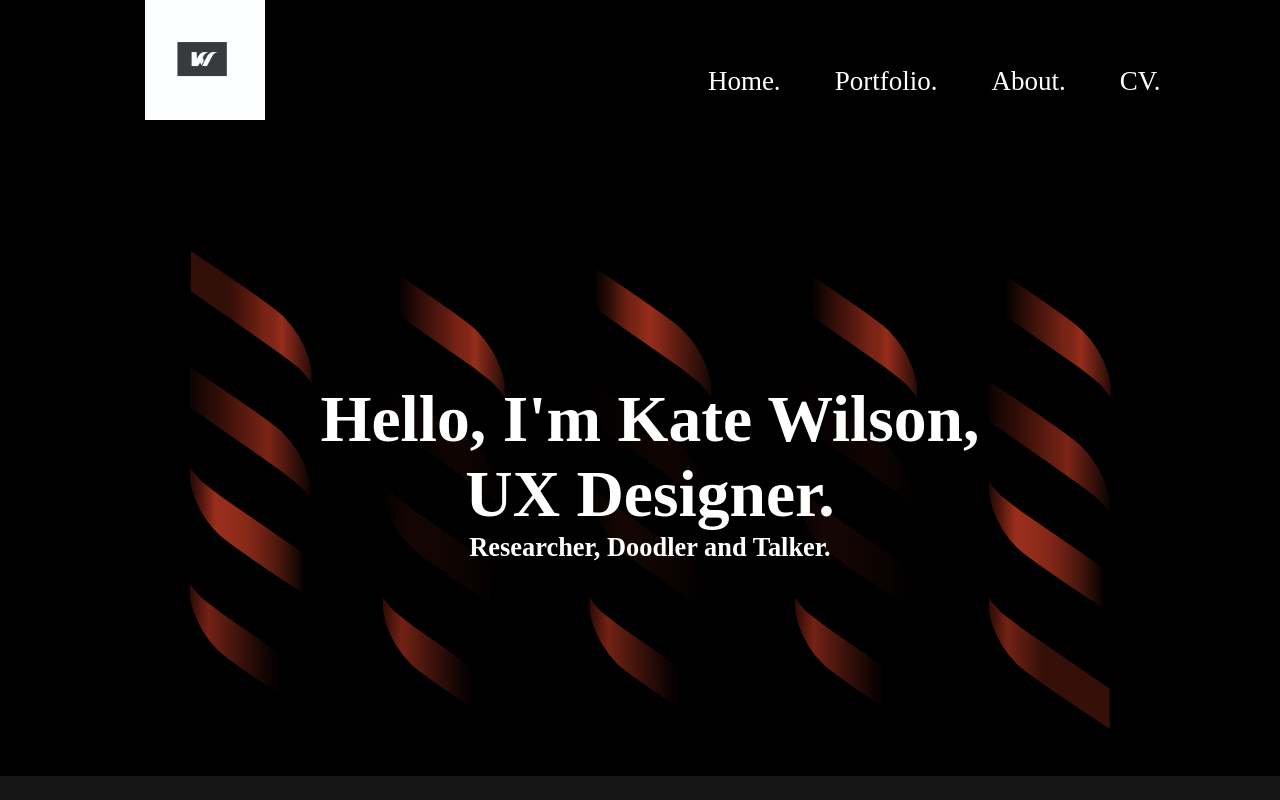
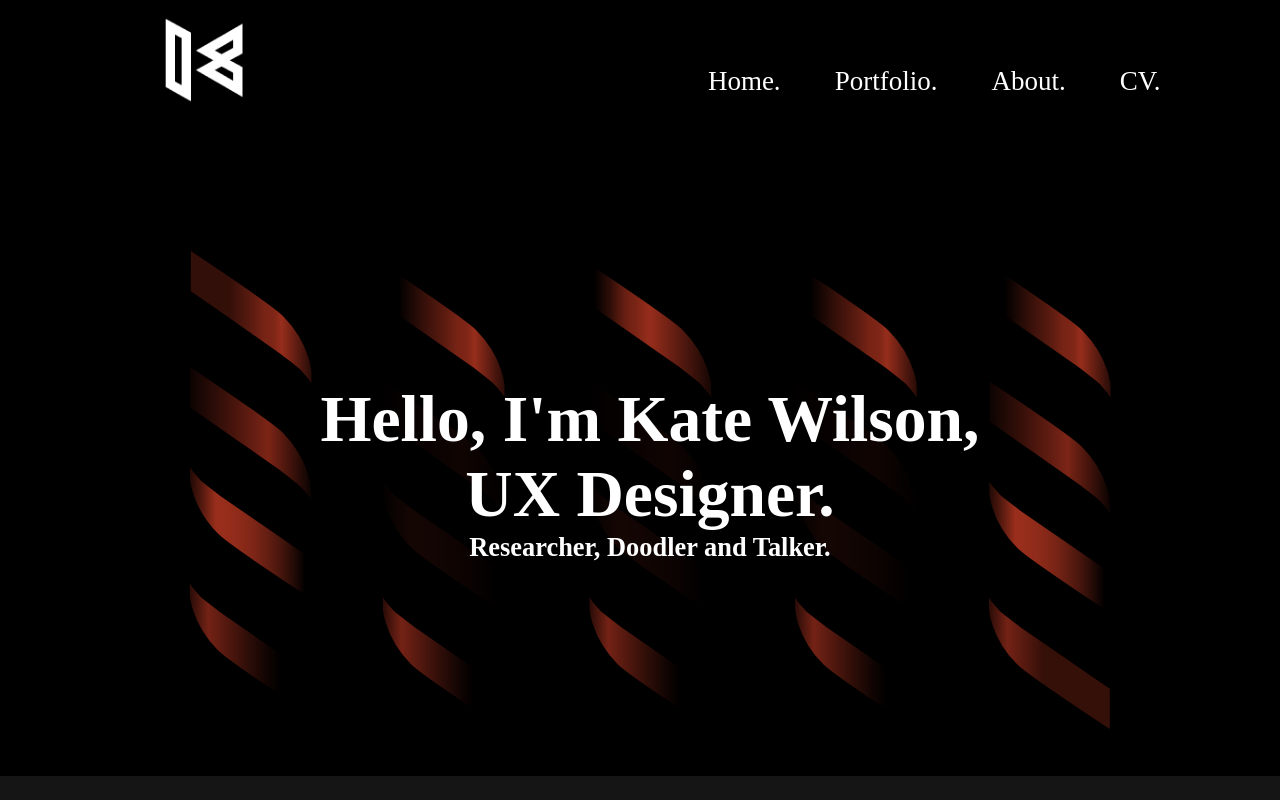
Before and after one commit to katewilsonixd/portfolio_website, a plain HTML site: page index.html in a window 1280 px wide. Shown: the top 800 px of the page. Drawn offline with Linux system fonts and the light colour scheme.

Commit message:
changed logo

```diff
--- a/index.html
+++ b/index.html
@@ -15,7 +15,7 @@
 
 <div class="grid-container">
   <div class="grid-item"><span class="monogram">
-    <img src="images/3x/mono%20small@3x-100.jpg" width="120px" height="120px"/></span>
+    <img src="images/3x/mongramnew.jpg" width="120px" height="120px"/></span>
     <a href="index.html"></a>
   </div>
   <div class="grid-item">
```
